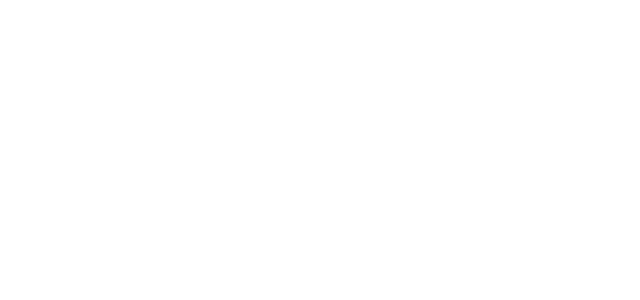
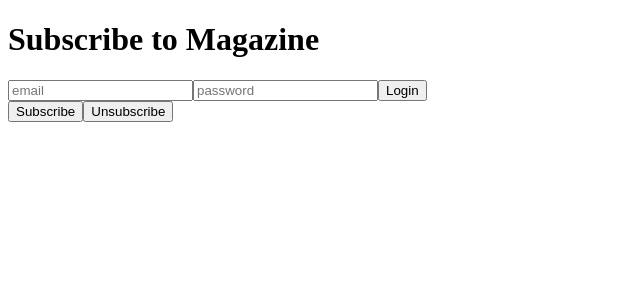
Before and after one commit to painpita/hasebetest-kuroco-nuxt3, a Nuxt app: page /subscribe_with_login in a window 1280 px wide. Before the commit this address had no page. Shown: the top 300 px of the page, without its empty margins (0-640 px from the left). Built offline with nearby package versions, Linux system fonts and the light colour scheme.

Commit message:
Add:購読者登録

```diff
--- /dev/null
+++ b/pages/subscribe_with_key/index.vue
@@ -0,0 +1,42 @@
+<template>
+    <div>
+      <form>
+        <h1>Subscribe to Magazine</h1>
+        <p v-if="resultMessage !== null">
+          {{ resultMessage }}
+        </p>
+        <input
+          v-model="emailEntered"
+          name="email"
+          type="email"
+          placeholder="email"
+        />
+        <button v-on:click.prevent="subscribeSubmit">Subscribe</button>
+      </form>
+    </div>
+  </template>
+
+  <script setup>
+  const config = useRuntimeConfig();
+  const emailEntered = ref("");
+  const resultMessage = ref(null);
+
+  //Subscribe
+  const subscribeSubmit = async () => {
+    try {
+      const payload = {
+        email: emailEntered.value,
+      };
+      // post data
+      const response = await $fetch(`/rcms-api/1/magazine_subscribe_with_key/1`, {
+        method: "POST",
+        baseURL: config.public.apiBase,
+        credentials: "include",
+        body: payload,
+      });
+      resultMessage.value = response.messages[0];
+    } catch (error) {
+      resultMessage.value = error.response._data.errors[0].message;
+    }
+  };
+  </script>
--- /dev/null
+++ b/pages/subscribe_with_key/unsubscribe.vue
@@ -0,0 +1,45 @@
+<template>
+    <div>
+      <h1>Unsubscribe to Magazine</h1>
+      <div>Email: {{ $route.query.email }}</div>
+      <p v-if="resultMessage !== null">
+        {{ resultMessage }}
+      </p>
+    </div>
+  </template>
+  <script setup>
+  const config = useRuntimeConfig();
+  const route = useRoute();
+  const error = ref(null);
+  const resultMessage = ref(null);
+
+  function validate({ query }) {
+    return /[!-~]{32}/.test(query.key);
+  }
+
+  onMounted(() => {
+    console.log("unsubscribeSubmit");
+    unsubscribeSubmit();
+  });
+
+  async function unsubscribeSubmit() {
+    try {
+      const payload = {
+        email: route.query.email,
+        key: route.query.key,
+      };
+      const response = await $fetch(
+        `/rcms-api/1/magazine_unsubscribe_with_key/1`,
+        {
+          method: "POST",
+          baseURL: config.public.apiBase,
+          credentials: "include",
+          body: payload,
+        }
+      );
+      resultMessage.value = response.messages[0];
+    } catch (error) {
+      resultMessage.value = error.response._data.errors[0].message;
+    }
+  }
+  </script>
--- /dev/null
+++ b/pages/subscribe_with_login/index.vue
@@ -0,0 +1,85 @@
+<template>
+    <div>
+      <h1>Subscribe to Magazine</h1>
+      <p v-if="resultMessage !== null">
+        {{ resultMessage }}
+      </p>
+      <form @submit.prevent="login">
+        <input v-model="email" name="email" type="email" placeholder="email" />
+        <input
+          v-model="password"
+          name="password"
+          type="password"
+          placeholder="password"
+        />
+        <button type="submit">Login</button>
+      </form>
+      <button v-on:click.prevent="subscribeSubmit">Subscribe</button>
+      <button v-on:click.prevent="unsubscribeSubmit">Unsubscribe</button>
+    </div>
+  </template>
+
+  <script setup>
+  const config = useRuntimeConfig();
+  const email = ref("");
+  const password = ref("");
+  const resultMessage = ref(null);
+  const currentUser = ref({});
+
+  //Login
+  const login = async () => {
+    try {
+      const payload = {
+        email: email.value,
+        password: password.value,
+      };
+      const response = await $fetch("/rcms-api/1/login", {
+        method: "POST",
+        baseURL: config.public.apiBase,
+        body: payload,
+      });
+      currentUser.value = {
+        member_id: response.member_id,
+      };
+      resultMessage.value = "Successful login";
+    } catch (error) {
+      resultMessage.value = error.response._data.errors[0].message;
+    }
+  };
+  //Subscribe
+  const subscribeSubmit = async () => {
+    try {
+      const payload = {
+        member_id: currentUser.value.member_id,
+      };
+      // post data
+      const response = await $fetch(`/rcms-api/1/magazine_subscribe/1?_lang=ja`, {
+        method: "POST",
+        baseURL: config.public.apiBase,
+        credentials: "include",
+        body: payload,
+      });
+      resultMessage.value = response.messages[0];
+    } catch (error) {
+      resultMessage.value = error.response._data.errors[0].message;
+    }
+  };
+  //Unsubscribe
+  const unsubscribeSubmit = async () => {
+    try {
+      const payload = {
+        member_id: currentUser.value.member_id,
+      }
+      // post data
+      const response = await $fetch(`/rcms-api/1/magazine_unsubscribe/1`, {
+        method: "POST",
+        baseURL: config.public.apiBase,
+        credentials: "include",
+        body: payload,
+      });
+      resultMessage.value = response.messages[0];
+    } catch (error) {
+      resultMessage.value = error.response._data.errors[0].message;
+    }
+  };
+  </script>
```
